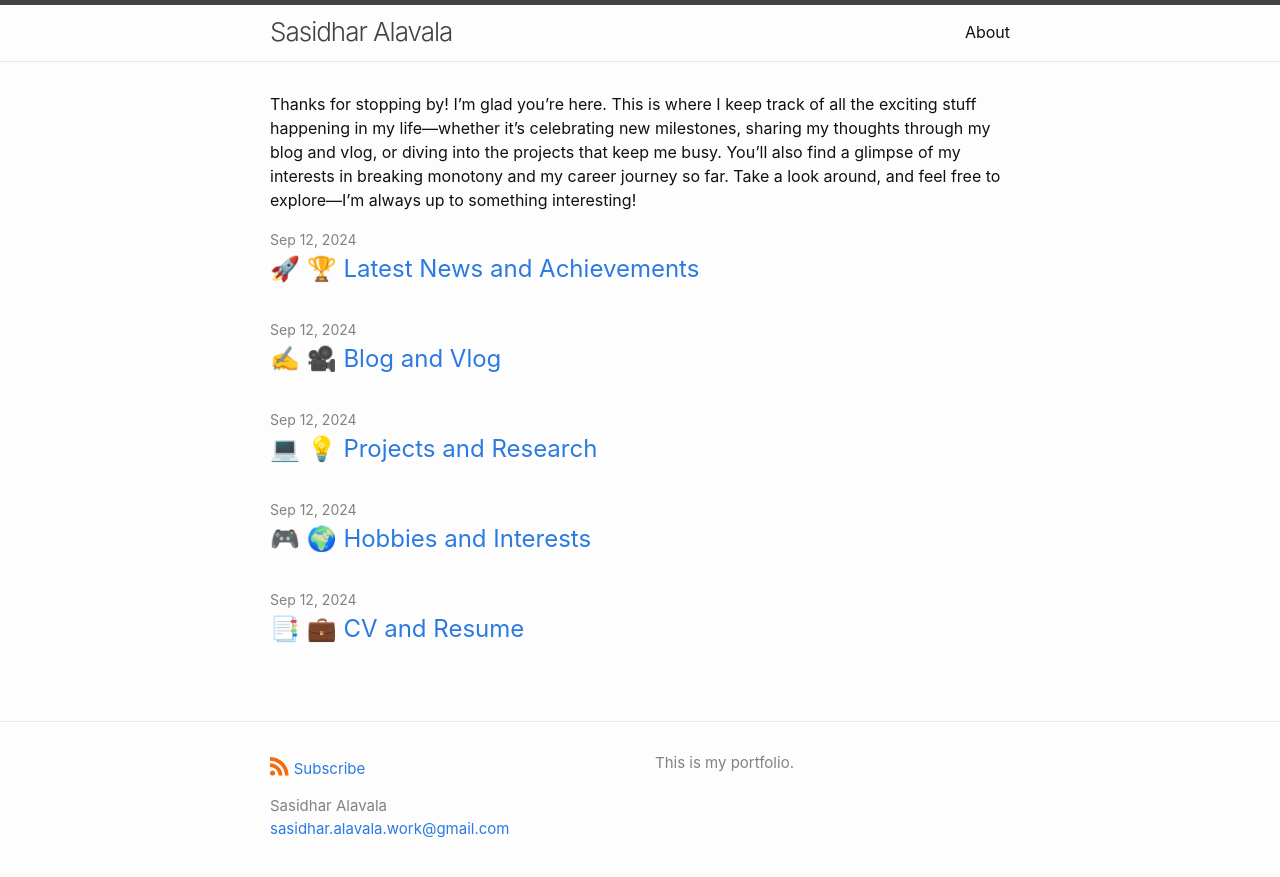
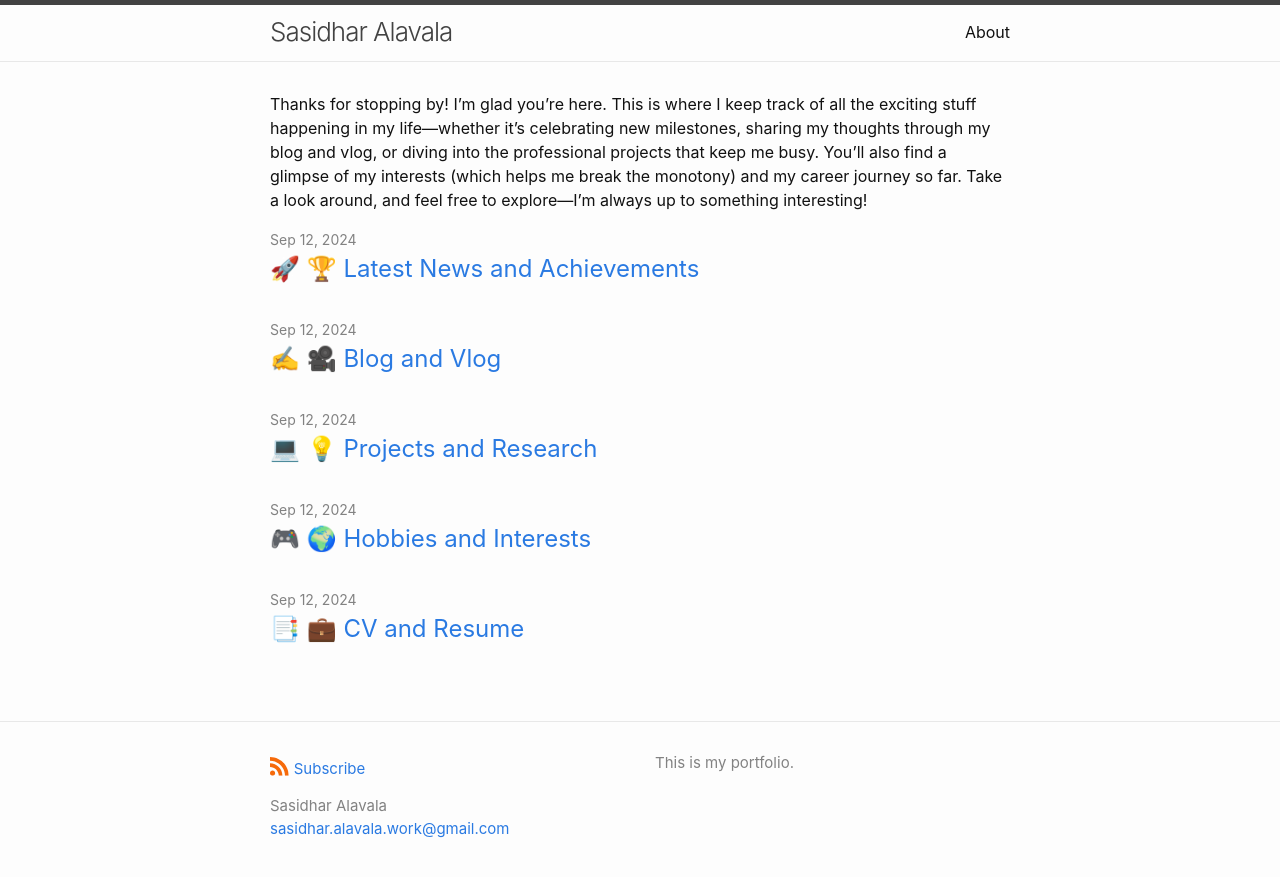
Before and after one commit to SasidharAlavala/SasidharAlavala.github.io, a Jekyll site: the page built from index.md, in a window 1280 px wide. Shown: the top 877 px of the page. Built offline with Jekyll 4.4.1, drawn with Linux system fonts in a browser that asks for light colours.

Commit message:
Update index.md

```diff
--- a/index.md
+++ b/index.md
@@ -7,4 +7,4 @@
 #
 layout: home
 ---
-Thanks for stopping by! I’m glad you’re here. This is where I keep track of all the exciting stuff happening in my life—whether it's celebrating new milestones, sharing my thoughts through my blog and vlog, or diving into the projects that keep me busy. You'll also find a glimpse of my interests in breaking monotony and my career journey so far. Take a look around, and feel free to explore—I’m always up to something interesting!
+Thanks for stopping by! I’m glad you’re here. This is where I keep track of all the exciting stuff happening in my life—whether it's celebrating new milestones, sharing my thoughts through my blog and vlog, or diving into the professional projects that keep me busy. You'll also find a glimpse of my interests (which helps me break the monotony) and my career journey so far. Take a look around, and feel free to explore—I’m always up to something interesting!
```
